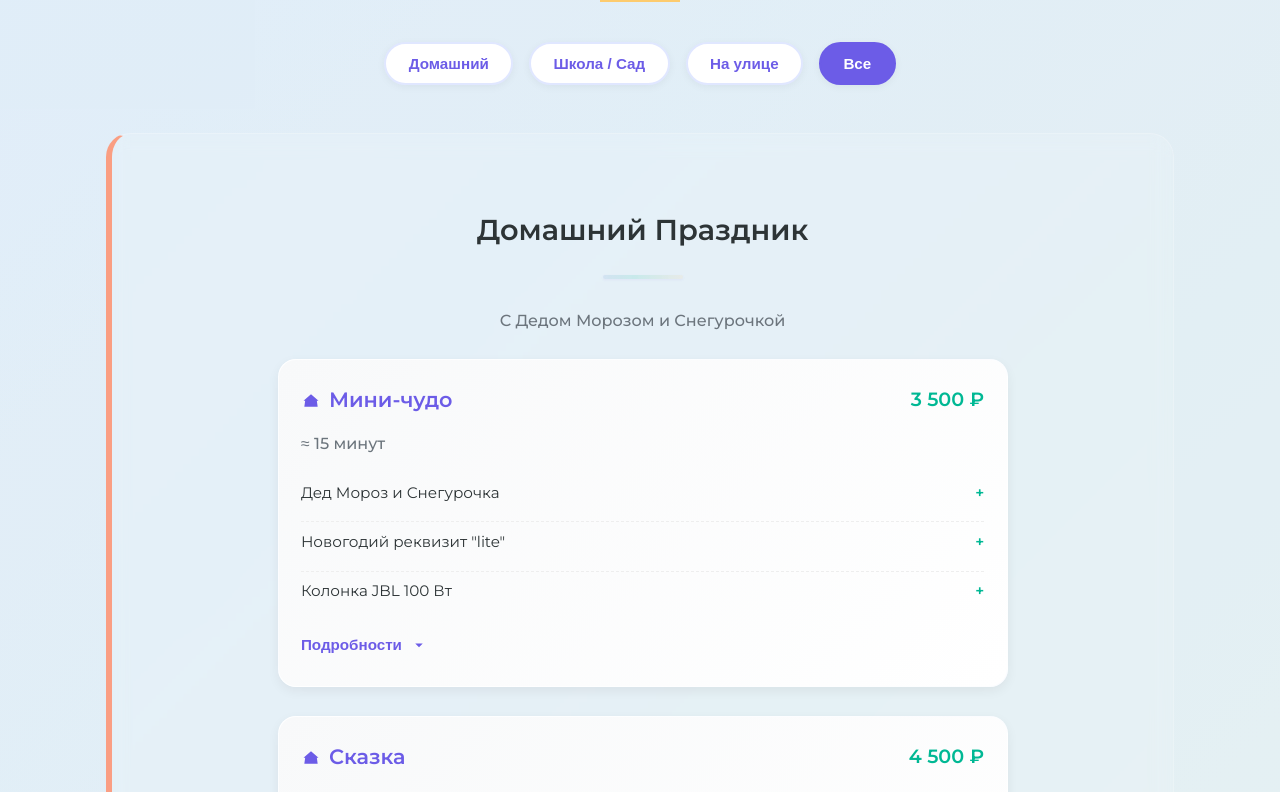
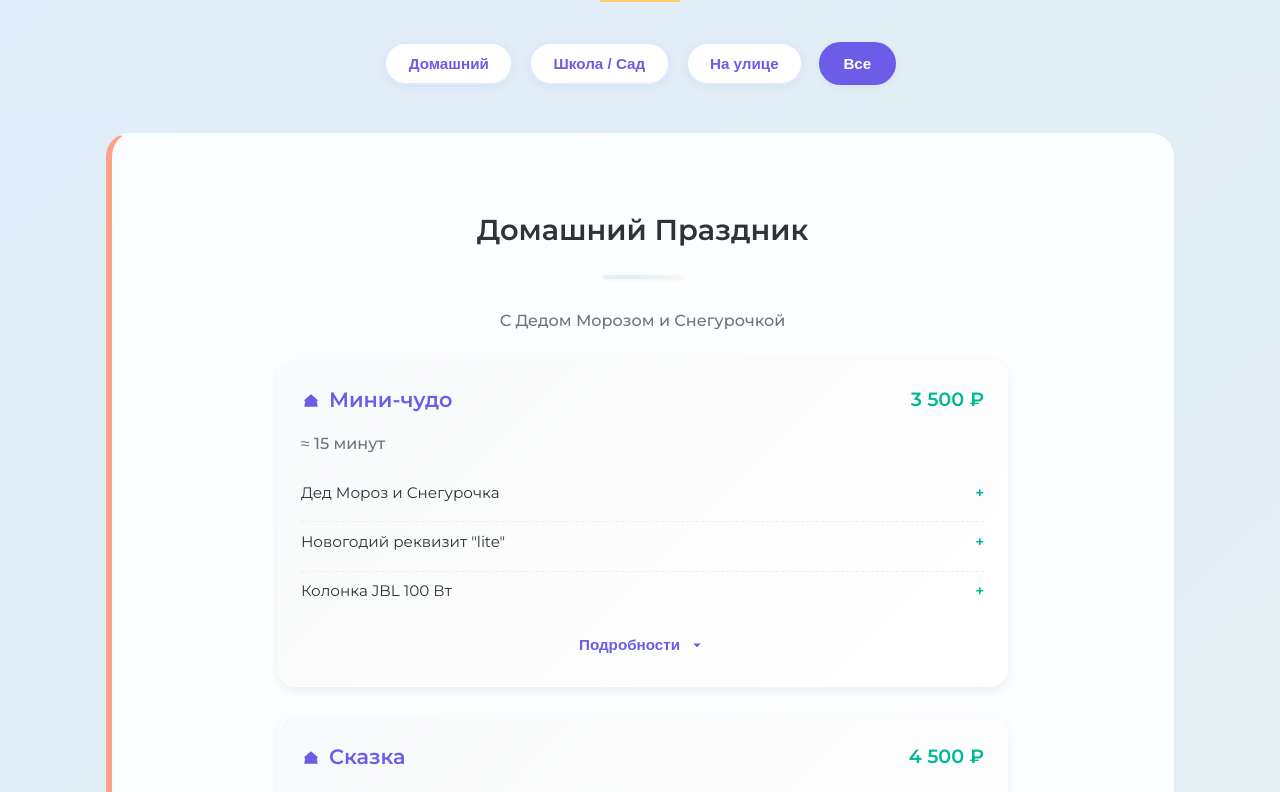
Before and after one commit to dm-morozov/mu56, a React (Vite) app: page / in a window 1280 px wide. Shown: the part 2980-3772 px from the top of the page. Built offline with nearby package versions, Linux system fonts and the light colour scheme.

Commit message:
fix: убрал снежки в секции цен

```diff
--- a/src/components/PriceSection/PriceSection.module.css
+++ b/src/components/PriceSection/PriceSection.module.css
@@ -4,9 +4,10 @@
 .priceSection {
   position: relative;
   padding: 3rem 0;
-  /* overflow: hidden; */
-  /* min-height: 600px; */
   z-index: 0;
+  /* Оптимизация композитинга */
+  transform: translateZ(0);
+  backface-visibility: hidden;
 }
 
 .containerPrice {
@@ -23,6 +24,8 @@
   opacity: 0.32;
   z-index: -1;
   animation: pulse 12s ease-in-out infinite;
+  /* Оптимизация анимации */
+  will-change: opacity;
 }
 
 /* === ФИЛЬТРЫ === */
@@ -47,6 +50,9 @@
   cursor: pointer;
   transition: all 0.3s ease;
   box-shadow: 0 2px 8px rgba(0, 0, 0, 0.05);
+  /* Оптимизация */
+  -webkit-tap-highlight-color: transparent;
+  user-select: none;
 }
 
 .filterTab:hover {
@@ -63,15 +69,36 @@
 /* === ПРОГРАММЫ === */
 .programSection {
   margin-bottom: 4rem;
-  padding: 2rem 1rem; /* чуть больше воздуха */
+  padding: 2rem 1rem;
   border-radius: 24px;
-  background: rgba(255, 255, 255, 0.12); /* почти прозрачный */
-  backdrop-filter: blur(10px); /* сильный блюр */
-  -webkit-backdrop-filter: blur(10px); /* для Safari */
-  border: 1px solid rgba(255, 255, 255, 0.2);
+  /* УБИРАЕМ backdrop-filter - основной источник проблем */
+  /* background: rgba(255, 255, 255, 0.12); */
+  /* backdrop-filter: blur(10px); */
+  /* -webkit-backdrop-filter: blur(10px); */
+
+  /* Используем просто белый полупрозрачный фон */
+  background: rgba(255, 255, 255, 0.85);
+  border: 1px solid rgba(255, 255, 255, 0.3);
   position: relative;
   overflow: hidden;
   z-index: 2;
+  /* Оптимизация */
+  transform: translateZ(0);
+  backface-visibility: hidden;
+  /* Плавное появление вместо резкого */
+  animation: fadeInSection 0.4s ease-out;
+}
+
+/* Анимация появления секций */
+@keyframes fadeInSection {
+  from {
+    opacity: 0;
+    transform: translateY(10px);
+  }
+  to {
+    opacity: 1;
+    transform: translateY(0);
+  }
 }
 
 .programSection[data-type='home'] {
@@ -95,15 +122,13 @@
   color: #2d3436;
   line-height: 1.2;
   max-width: 900px;
-
-  /* opacity: 0;
-  transform: translateY(20px);
-  animation: fadeInUp 0.8s ease forwards; */
-
-  opacity: 1; /* <-- УСТАНОВЛЕНО В 1, ЧТОБЫ БЫЛ ВИДИМ */
-  transform: translateY(0); /* <-- УСТАНОВЛЕНО В 0, ЧТОБЫ БЫЛ НА МЕСТЕ */
+  /* Статичный - без анимации */
+  opacity: 1;
+  transform: translateY(0);
   position: relative;
   z-index: 3;
+  /* Предотвращаем layout shift */
+  contain: layout;
 }
 
 .gradientText {
@@ -113,6 +138,8 @@
   background-clip: text;
   font-weight: 800;
   font-size: 1.1em;
+  /* Предотвращаем перерисовку градиента */
+  display: inline-block;
 }
 
 .questionMark {
@@ -123,6 +150,7 @@
   font-size: 1.2em;
   font-weight: 700;
   margin-left: 6px;
+  display: inline-block;
 }
 
 /* === АДАПТИВ === */
@@ -142,7 +170,7 @@
 
 @media (max-width: 480px) {
   .programSection {
-    min-height: 180px;
+    /* min-height убран - может вызывать проблемы */
   }
 
   .containerPrice {
@@ -189,11 +217,3 @@
     opacity: 0.4;
   }
 }
-
-/* Анимация появления */
-/* @keyframes fadeInUp {
-  to {
-    opacity: 1;
-    transform: translateY(0);
-  }
-}*/
--- a/src/components/PriceSection/ProgramAccordion.module.css
+++ b/src/components/PriceSection/ProgramAccordion.module.css
@@ -8,7 +8,7 @@
   gap: 1.2rem;
   margin: 0 auto;
   position: relative;
-  z-index: 2; /* Выше снежинок */
+  z-index: 2;
 }
 
 .sectionDivider {
@@ -29,6 +29,8 @@
   opacity: 0.7;
   box-shadow: 0 1px 3px rgba(108, 92, 231, 0.1);
   animation: shimmer 8s ease-in-out infinite;
+  /* Оптимизация анимации */
+  will-change: background-position;
 }
 
 @keyframes shimmer {
@@ -46,22 +48,30 @@
   border-radius: 18px;
   overflow: hidden;
   border: 1px solid rgba(255, 255, 255, 0.4);
-  backdrop-filter: blur(4px);
-  -webkit-backdrop-filter: blur(4px);
+  /* УБИРАЕМ backdrop-filter - он может вызывать перерисовки */
+  /* backdrop-filter: blur(4px); */
+  /* -webkit-backdrop-filter: blur(4px); */
   box-shadow: var(--shadow-sm);
-  transition: var(--transition);
+  transition: box-shadow 0.3s ease, transform 0.2s ease;
   z-index: 3;
   position: relative;
+  /* Оптимизация композитинга */
+  transform: translateZ(0);
+  backface-visibility: hidden;
 }
 
 .accordionItem:hover {
   box-shadow: 0 16px 40px rgba(0, 0, 0, 0.12), 0 0 30px rgba(255, 255, 255, 0.8);
+  /* Убираем transform на hover чтобы избежать reflow */
 }
 
 .programCard {
   padding: 1.4rem;
   background: linear-gradient(135deg, #f8f9fa, #ffffff);
   cursor: pointer;
+  /* Оптимизация */
+  user-select: none;
+  -webkit-tap-highlight-color: transparent;
 }
 
 .programHeader {
@@ -84,12 +94,16 @@
   width: 20px;
   height: 20px;
   fill: currentColor;
+  /* Предотвращаем масштабирование */
+  flex-shrink: 0;
 }
 
 .programPrice {
   font-size: 1.1rem;
   font-weight: 600;
   color: var(--accent);
+  /* Предотвращаем перенос */
+  white-space: nowrap;
 }
 
 .programDuration {
@@ -123,6 +137,7 @@
 .itemPrice {
   color: var(--accent);
   font-weight: 600;
+  white-space: nowrap;
 }
 
 .programTotal {
@@ -146,8 +161,11 @@
   font-size: 0.95rem;
   cursor: pointer;
   padding: 0.6rem 0;
-  transition: var(--transition);
+  transition: color 0.2s ease;
   position: relative;
+  width: 100%;
+  /* Оптимизация */
+  -webkit-tap-highlight-color: transparent;
 }
 
 .toggleButton::after {
@@ -158,8 +176,10 @@
   width: 0;
   height: 2px;
   background: var(--primary);
-  transition: all 0.3s ease;
+  transition: width 0.3s ease;
   transform: translateX(-50%);
+  /* Оптимизация */
+  will-change: width;
 }
 
 .toggleButton:hover::after {
@@ -174,6 +194,8 @@
   height: 18px;
   fill: currentColor;
   transition: transform 0.3s ease;
+  /* Оптимизация для анимации вращения */
+  will-change: transform;
 }
 
 .toggleButton svg.rotated {
@@ -190,6 +212,7 @@
   border-radius: 50px;
   padding: 0.6rem 1.2rem;
   font-size: 0.9rem;
+  transition: background 0.2s ease;
 }
 .bottom:hover {
   background: #e9ecef;
@@ -199,7 +222,10 @@
   padding: 1.4rem;
   background: #f8f9fa;
   border-top: 1px solid #eee;
-  animation: slideDown 0.3s ease-out;
+  /* Убираем анимацию slideDown - она может вызывать jank */
+  /* animation: slideDown 0.3s ease-out; */
+  /* Вместо этого используем простую opacity */
+  animation: fadeIn 0.2s ease-out;
 }
 
 .descriptionList {
@@ -254,16 +280,20 @@
   overflow: hidden;
   box-shadow: 0 4px 12px rgba(0, 0, 0, 0.08);
   transition: transform 0.2s ease;
+  /* Оптимизация */
+  transform: translateZ(0);
+  backface-visibility: hidden;
 }
 
 .addonCard:hover {
-  transform: translateY(-4px);
+  transform: translateY(-4px) translateZ(0);
 }
 
 .addonCard img {
   width: 100%;
   height: 120px;
   object-fit: cover;
+  display: block;
 }
 
 .addonInfo {
@@ -295,6 +325,18 @@
   font-size: 0.9rem;
 }
 
+/* Простая анимация fade без сложных трансформаций */
+@keyframes fadeIn {
+  from {
+    opacity: 0;
+  }
+  to {
+    opacity: 1;
+  }
+}
+
+/* Старая анимация закомментирована */
+/*
 @keyframes slideDown {
   from {
     opacity: 0;
@@ -305,6 +347,7 @@
     max-height: 1000px;
   }
 }
+*/
 
 @keyframes pulse {
   0%,
--- a/src/components/PriceSection/ProgramAccordion.tsx
+++ b/src/components/PriceSection/ProgramAccordion.tsx
@@ -1,5 +1,5 @@
 // src/components/PriceSection/ProgramAccordion.tsx
-import { useState } from 'react'
+import { useState, useMemo } from 'react'
 import ProgramGallery from './ProgramGallery'
 import styles from './ProgramAccordion.module.css'
 import sharedStyles from '../../SharedStyles.module.css'
@@ -16,18 +16,32 @@ import {
   CheckIcon,
 } from './PriceData.tsx'
 
-type Program = RawProgram & { icon: React.FC }
+type Program = RawProgram & { icon: React.FC; id: string }
 
 type Props = { type: 'home' | 'class' | 'yard'; subtitle: string }
 
 export default function ProgramAccordion({ type, subtitle }: Props) {
   const [openIndex, setOpenIndex] = useState<number | null>(null)
+
+  // Мемоизируем данные с иконками и стабильными ID
+  const data: Program[] = useMemo(() => {
     const rawData = programs[type] || []
+    const iconMap = {
+      home: HomeIcon,
+      class: SchoolIcon,
+      yard: YardIcon,
+    }
 
-  const data: Program[] = rawData.map((prog) => ({
+    return rawData.map((prog, idx) => ({
       ...prog,
-    icon: type === 'home' ? HomeIcon : type === 'class' ? SchoolIcon : YardIcon,
+      icon: iconMap[type],
+      id: `${type}-${idx}-${prog.title.slice(0, 10)}`, // Стабильный ID
     }))
+  }, [type])
+
+  const handleToggle = (index: number) => {
+    setOpenIndex(openIndex === index ? null : index)
+  }
 
   return (
     <div className={styles.accordionWrapper}>
@@ -35,15 +49,19 @@ export default function ProgramAccordion({ type, subtitle }: Props) {
       <p className={sharedStyles.sectionSubtitle}>{subtitle}</p>
 
       <div className={styles.accordion}>
-        {data.map((prog, i) => (
-          <div key={i} className={styles.accordionItem}>
+        {data.map((prog, i) => {
+          const isOpen = openIndex === i
+          const Icon = prog.icon
+
+          return (
+            <div key={prog.id} className={styles.accordionItem}>
               <div
                 className={styles.programCard}
-              onClick={() => setOpenIndex(openIndex === i ? null : i)}
+                onClick={() => handleToggle(i)}
               >
                 <div className={styles.programHeader}>
                   <div className={styles.programTitle}>
-                  <prog.icon />
+                    <Icon />
                     {prog.title}
                   </div>
                   <div className={styles.programPrice}>{prog.price}</div>
@@ -53,7 +71,10 @@ export default function ProgramAccordion({ type, subtitle }: Props) {
                 {prog.items.length > 0 && (
                   <div className={styles.programItems}>
                     {prog.items.map((item, idx) => (
-                    <div key={idx} className={styles.programItem}>
+                      <div
+                        key={`${prog.id}-item-${idx}`}
+                        className={styles.programItem}
+                      >
                         <span className={styles.itemName}>{item.name}</span>
                         <span className={styles.itemPrice}>{item.price}</span>
                       </div>
@@ -68,13 +89,17 @@ export default function ProgramAccordion({ type, subtitle }: Props) {
                   </div>
                 )}
 
-              <button className={styles.toggleButton}>
-                {openIndex === i ? 'Скрыть' : 'Подробности'}
-                <ArrowDown className={openIndex === i ? styles.rotated : ''} />
+                <button
+                  className={styles.toggleButton}
+                  type="button"
+                  aria-expanded={isOpen}
+                >
+                  {isOpen ? 'Скрыть' : 'Подробности'}
+                  <ArrowDown className={isOpen ? styles.rotated : ''} />
                 </button>
               </div>
 
-            {openIndex === i && (
+              {isOpen && (
                 <div className={styles.accordionContent}>
                   {prog.gallery && prog.gallery.length > 0 && (
                     <ProgramGallery images={prog.gallery} />
@@ -82,7 +107,7 @@ export default function ProgramAccordion({ type, subtitle }: Props) {
 
                   <ul className={styles.descriptionList}>
                     {prog.description.map((d, idx) => (
-                    <li key={idx}>
+                      <li key={`${prog.id}-desc-${idx}`}>
                         <CheckIcon />
                         {d}
                       </li>
@@ -96,10 +121,14 @@ export default function ProgramAccordion({ type, subtitle }: Props) {
                       </h3>
                       <div className={styles.addonsGrid}>
                         {prog.addons.map((addon, idx) => (
-                        <div key={idx} className={styles.addonCard}>
+                          <div
+                            key={`${prog.id}-addon-${idx}`}
+                            className={styles.addonCard}
+                          >
                             <img
                               src={addon.image}
                               alt={`Доп. шоу: ${addon.name} — новогодний праздник в Оренбурге`}
+                              loading="lazy"
                             />
                             <div className={styles.addonInfo}>
                               <strong>{addon.name}</strong>
@@ -123,7 +152,11 @@ export default function ProgramAccordion({ type, subtitle }: Props) {
                   <div className={styles.bottomToggle}>
                     <button
                       className={`${styles.toggleButton} ${styles.bottom}`}
-                    onClick={() => setOpenIndex(null)}
+                      onClick={(e) => {
+                        e.stopPropagation()
+                        setOpenIndex(null)
+                      }}
+                      type="button"
                     >
                       Скрыть
                       <ArrowDown className={styles.rotated} />
@@ -132,7 +165,8 @@ export default function ProgramAccordion({ type, subtitle }: Props) {
                 </div>
               )}
             </div>
-        ))}
+          )
+        })}
       </div>
     </div>
   )
```
Also changed, not shown: src/components/PriceSection/PriceSection.tsx (+18 -20 lines), 1 other file (tests, documents, lock files or other folders). Lines whose indentation alone changed are shown as unchanged.
